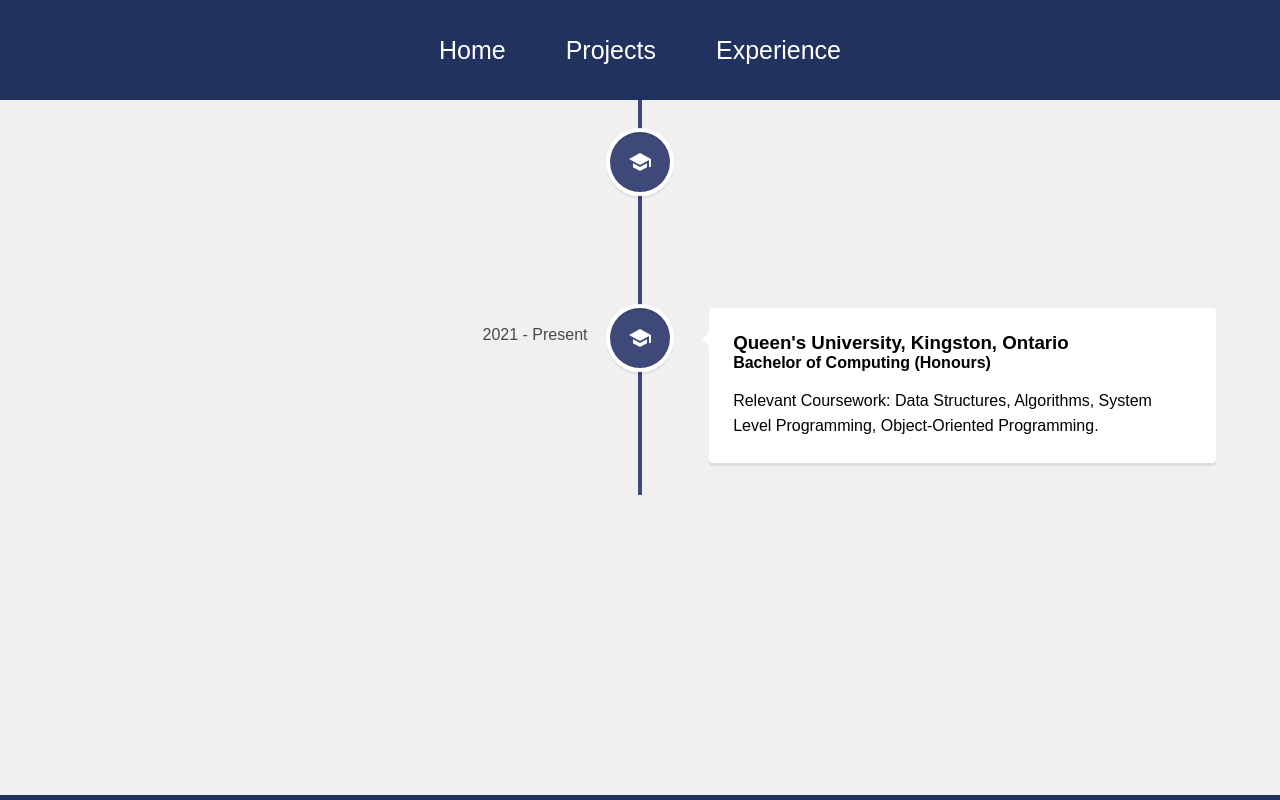
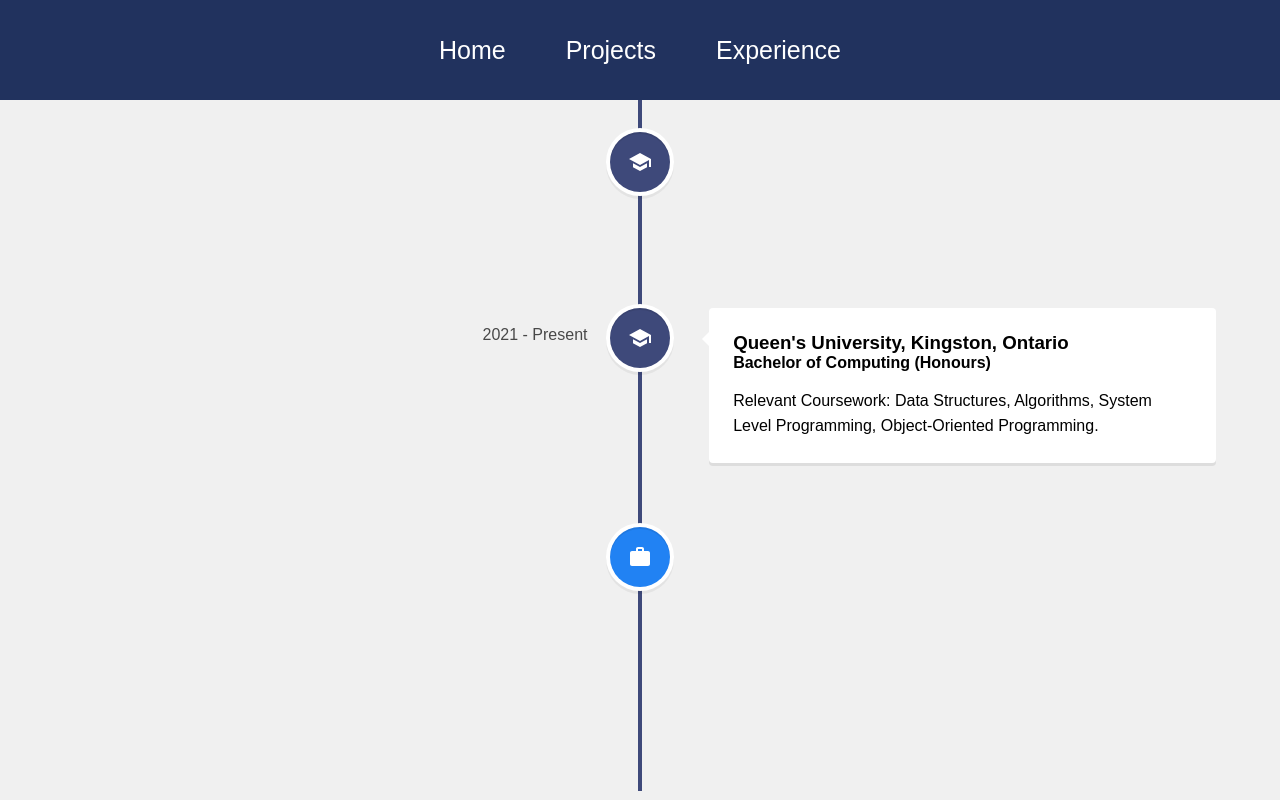
Before and after one commit to traydenpoke/personal-portfolio, a React (Create React App) app: page /experience in a window 1280 px wide. Shown: the top 800 px of the page. Built offline with nearby package versions, Linux system fonts and the light colour scheme.

Commit message:
Update experience and skills

```diff
--- a/src/pages/Experience.js
+++ b/src/pages/Experience.js
@@ -2,6 +2,7 @@
 import { VerticalTimeline, VerticalTimelineElement } from "react-vertical-timeline-component";
 import "react-vertical-timeline-component/style.min.css";
 import SchoolIcon from "@material-ui/icons/School";
+import WorkIcon from "@material-ui/icons/Work";
 
 function Experience() {
   return (
@@ -11,7 +12,8 @@
           className="vertical-timeline-element--education"
           date="2017 - 2021"
           iconStyle={{ background: "#3e497a", color: "#fff" }}
-                    icon={<SchoolIcon />}>
+          icon={<SchoolIcon />}
+        >
           <h3 className="vertical-timeline-element-title"> Bluevale Collegiate Institute </h3>
           <p> Ontario Secondary School Diploma </p>
         </VerticalTimelineElement>
@@ -19,10 +21,21 @@
           className="vertical-timeline-element--education"
           date="2021 - Present"
           iconStyle={{ background: "#3e497a", color: "#fff" }}
-                    icon={<SchoolIcon />}>
+          icon={<SchoolIcon />}
+        >
           <h3 className="vertical-timeline-element-title"> Queen's University, Kingston, Ontario </h3>
           <h4 className="vertical-timeline-element-subtitle"> Bachelor of Computing (Honours)  </h4>
           <p>Relevant Coursework: Data Structures, Algorithms, System Level Programming, Object-Oriented Programming.</p>
+        </VerticalTimelineElement>
+        <VerticalTimelineElement
+          className="vertical-timeline-element--work"
+          date="May 2024 - Present"
+          iconStyle={{ background: "rgb(33, 130, 243", color: "#fff" }}
+          icon={<WorkIcon />}
+        >
+          <h3 className="vertical-timeline-element-title"> Safety Power Inc., Mississauga, Ontario </h3>
+          <h4 className="vertical-timeline-element-subtitle"> Assistant Software Designer </h4>
+          <p>Assisting senior engineers and developers in developing environmental control technology to reduce emissions for Fortune 500 clients. Designing and optimizing full-stack software across Python, JavaScript, Linux, and embedded systems to enhance automation and improve performance.</p>
         </VerticalTimelineElement>
       </VerticalTimeline>
     </div >
--- a/src/pages/Home.js
+++ b/src/pages/Home.js
@@ -31,19 +31,25 @@
           <li className="item">
             <h2> Languages </h2>
             <span>
-                            Java, Python, C/C++, HTML/CSS, JavaScript, SQL, Bash
+              Java, Python, C/C++, TypeScript, JavaScript, HTML/CSS, PHP, SQL, Bash
+            </span>
+          </li>
+          <li className="item">
+            <h2> Frameworks & Libraries </h2>
+            <span>
+              Express.js, React, jQuery, Bootstrap
             </span>
           </li>
           <li className="item">
             <h2> Technologies </h2>
             <span>
-                            React, Git, MySQL, SQLite
+              Node.js, REST APIs, MongoDB, MySQL, SQLite, Linux
             </span>
           </li>
           <li className="item">
             <h2 > Developer Tools </h2>
             <span>
-                            GitHub, Visual Studio
+              Git, GitHub, Visual Studio, CI/CD
             </span>
           </li>
         </ol>
```
Lines whose indentation alone changed are shown as unchanged.
